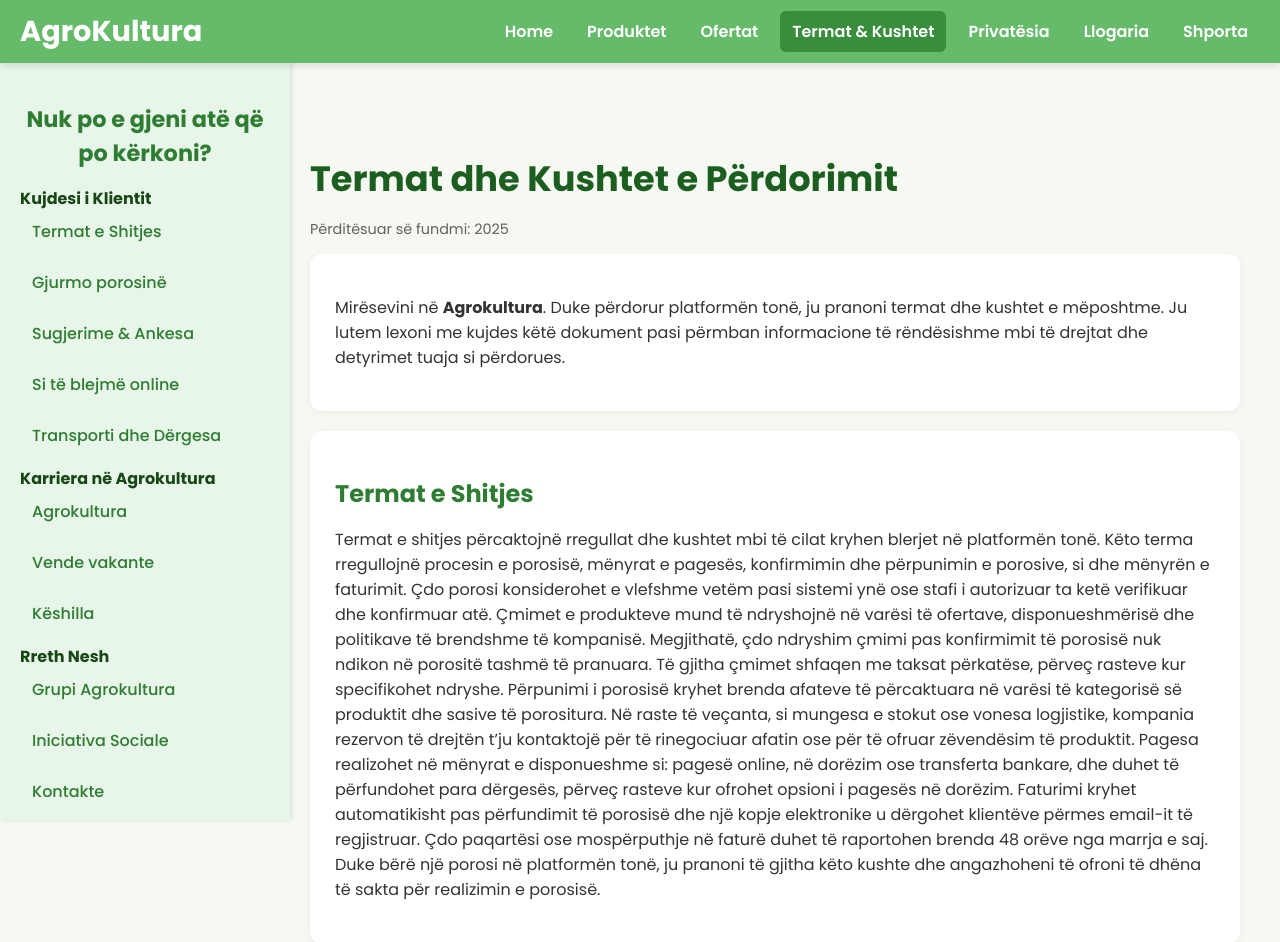
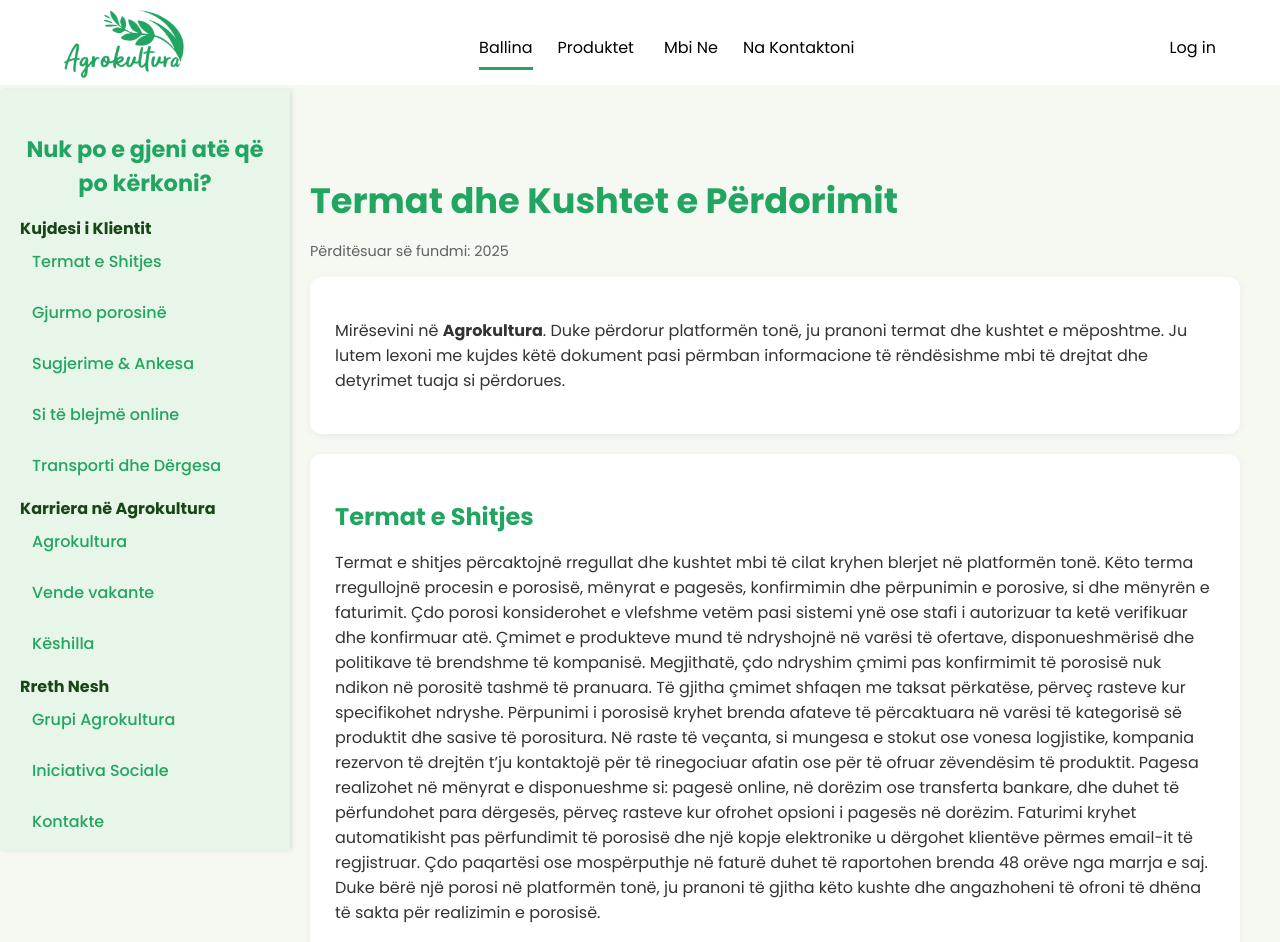
Before and after one commit to Ediin-K/agrokultura, a plain HTML site: page frontend/assets/html/terms-conditions.html in a window 1280 px wide. Shown: the top 942 px of the page. Drawn offline with Linux system fonts and the light colour scheme.

Commit message:
style + paths small changes

```diff
--- a/frontend/assets/css/Terms-Conditions.css
+++ b/frontend/assets/css/Terms-Conditions.css
@@ -12,54 +12,106 @@
 	color: #333;
 }
 
-.top-nav {
+.navbar {
 	display: flex;
 	justify-content: space-between;
 	align-items: center;
-	background-color: #66bb6a;
-	padding: 10px 20px;
-	position: sticky;
-	top: 0;
-	z-index: 1000;
-	box-shadow: 0 3px 6px rgba(0, 0, 0, 0.1);
-	flex-wrap: wrap;
+	background: white;
+	padding: 10px 5%;
+	font-size: 16px;
+	margin: 0;
+	padding: 0;
+	box-sizing: border-box;
+	font-family: "Poppins", sans-serif;
+	font-weight: 400;
 }
 
-.top-nav .logo a {
-	font-size: 1.8rem;
-	font-weight: bold;
-	color: white;
-	text-decoration: none;
-	margin-bottom: 5px;
+.navbar {
+	display: flex;
+	justify-content: space-between;
+	align-items: center;
+	background: white;
+	padding: 0px 5%;
+	padding-top: 10px;
+	font-size: 16px;
 }
 
+.active {
+	border-bottom: 3px solid #22a561;
+}
 .nav-links {
+	list-style: none;
 	display: flex;
-	flex-wrap: wrap;
-	gap: 10px;
+	justify-content: center;
+	align-items: center;
+	gap: 25px;
+	padding: 0;
+}
+
+.nav-links a:hover {
+	color: #22a561;
+}
+
+.dropdown-menu a:hover {
+	color: white;
+}
+
+.nav-links ul:first-child a:hover {
+	color: #fff;
 }
 
 .nav-links a {
-	padding: 8px 12px;
-	color: white;
+	color: black;
 	text-decoration: none;
-	font-weight: 600;
-	border-radius: 6px;
-	transition: all 0.3s ease;
+	padding: 8px 0;
 }
 
-.nav-links a:hover {
-	background-color: #388e3c;
-	transform: translateY(-2px);
-	box-shadow: 0 3px 6px rgba(0, 0, 0, 0.2);
+.cart-section {
+	display: flex;
+	list-style: none;
+	text-decoration: none;
+	align-items: center;
+	justify-content: center;
+	color: black;
+	transition: 0.3s ease;
+	gap: 20px;
 }
-.nav-links a.active {
-	background-color: #388e3c;
+
+#produktet {
+	display: flex;
+	align-items: center;
+	justify-content: center;
+	gap: 5px;
+}
+
+.dropdown {
+	position: relative;
+}
+
+.dropdown-menu {
+	display: none;
+	position: absolute;
+	top: 100%;
+	left: 0;
+	background: #22a561;
+	list-style: none;
+	padding: 10px 0;
+	min-width: 150px;
+}
+
+.dropdown-menu li a {
+	display: block;
+	padding: 8px 15px;
+	color: white;
+}
+
+.dropdown:hover .dropdown-menu {
+	display: block;
 }
 
 .sidebar-nav {
 	position: fixed;
-	top: 60px;
+	top: 90px;
 	left: 0;
 	width: 250px;
 	height: calc(100vh - 80px);
@@ -69,8 +121,18 @@
 	box-shadow: 2px 0 5px rgba(0, 0, 0, 0.1);
 }
 
+.sidebar-nav::-webkit-scrollbar {
+	background-color: rgb(232, 245, 233);
+	width: 7px;
+}
+
+.sidebar-nav::-webkit-scrollbar-thumb {
+	background-color: #22a561;
+	border-radius: 20px;
+	width: 2px;
+}
 .sidebar-nav h3 {
-	color: #2e7d32;
+	color: #22a561;
 	margin-bottom: 15px;
 	text-align: center;
 	font-size: 1.4em;
@@ -88,7 +150,7 @@
 .sidebar-nav a {
 	display: block;
 	padding: 8px 12px;
-	color: #2e7d32;
+	color: #22a561;
 	text-decoration: none;
 	border-radius: 8px;
 	transition: all 0.3s ease;
@@ -102,7 +164,7 @@
 }
 
 .sidebar-nav a.active {
-	background-color: #388e3c;
+	background-color: #22a561;
 	color: #fff;
 }
 
@@ -113,7 +175,7 @@
 
 .page-header h1 {
 	font-size: 2.2em;
-	color: #1b5e20;
+	color: #22a561;
 	margin-bottom: 10px;
 }
 
@@ -142,7 +204,7 @@
 }
 
 section h2 {
-	color: #2e7d32;
+	color: #22a561;
 	margin-bottom: 15px;
 }
 
@@ -150,7 +212,7 @@
 	text-align: center;
 	padding: 25px 10px;
 	background-color: #e8f5e9;
-	color: #2e7d32;
+	color: #22a561;
 	margin-top: 40px;
 	border-top: 1px solid #c8e6c9;
 }
--- a/frontend/assets/html/terms-conditions.html
+++ b/frontend/assets/html/terms-conditions.html
@@ -10,20 +10,32 @@
 
 <body>
 	<div class="page-wrap">
-    <header class="top-nav">
+		<nav class="navbar">
 			<div class="logo">
-        <a href="index.html">AgroKultura</a>
+				<a href="../../../index.html"><img src="../images/logo-2.png" width="120px" alt="logo" /></a>
 			</div>
-      <nav class="nav-links">
-        <a href="index.html">Home</a>
-        <a href="products.html">Produktet</a>
-        <a href="offers.html">Ofertat</a>
-        <a href="about.html" class="active">Termat & Kushtet</a>
-        <a href="Policy.html">Privatësia</a>
-        <a href="account.html">Llogaria</a>
-        <a href="cart.html">Shporta</a>
+			<ul class="nav-links">
+				<li><a href="../../../index.html" class="active">Ballina</a></li>
+				<li class="dropdown">
+					<a href="#" id="produktet">Produktet <i class="bi bi-chevron-down" style="font-size: 1rem;"></i></a>
+					<ul class="dropdown-menu">
+						<li><a href="#">Mjete</a></li>
+						<li><a href="#">Ngjyra & Furnizim</a></li>
+						<li><a href="#">Gypa</a></li>
+						<li><a href="#">Hidraulike</a></li>
+						<li><a href="#">Elektrike</a></li>
+					</ul>
+				</li>
+				<li><a href="#">Mbi Ne</a></li>
+				<li><a href="#">Na Kontaktoni</a></li>
+			</ul>
+			<div class="cart-section nav-links">
+				<a href="#"><i class="bi bi-cart" style="font-size: 1.3rem;"></i></a>
+				<ul class="nav-links">
+					<li><a href="#">Log in</a></li>
+				</ul>
+			</div>
 		</nav>
-    </header>
 
 		<aside class="sidebar-nav">
 			<h3>Nuk po e gjeni atë që po kërkoni?</h3>
@@ -84,63 +96,85 @@
 			</header>
 
 			<section class="intro">
-        <p>Mirësevini në <strong>Agrokultura</strong>. Duke përdorur platformën tonë, ju pranoni termat dhe kushtet e
-          mëposhtme. Ju lutem lexoni me kujdes këtë dokument pasi përmban informacione të rëndësishme mbi të drejtat dhe
+				<p>Mirësevini në <strong>Agrokultura</strong>. Duke përdorur platformën tonë, ju pranoni termat dhe
+					kushtet e
+					mëposhtme. Ju lutem lexoni me kujdes këtë dokument pasi përmban informacione të rëndësishme mbi të
+					drejtat dhe
 					detyrimet tuaja si përdorues.</p>
 			</section>
 
 			<section id="termat-shitjes">
 				<h2>Termat e Shitjes</h2>
-        <p>Termat e shitjes përcaktojnë rregullat dhe kushtet mbi të cilat kryhen blerjet në platformën tonë. Këto terma
-          rregullojnë procesin e porosisë, mënyrat e pagesës, konfirmimin dhe përpunimin e porosive, si dhe mënyrën e
-          faturimit. Çdo porosi konsiderohet e vlefshme vetëm pasi sistemi ynë ose stafi i autorizuar ta ketë verifikuar
+				<p>Termat e shitjes përcaktojnë rregullat dhe kushtet mbi të cilat kryhen blerjet në platformën tonë.
+					Këto terma
+					rregullojnë procesin e porosisë, mënyrat e pagesës, konfirmimin dhe përpunimin e porosive, si dhe
+					mënyrën e
+					faturimit. Çdo porosi konsiderohet e vlefshme vetëm pasi sistemi ynë ose stafi i autorizuar ta ketë
+					verifikuar
 					dhe konfirmuar atë.
 
-          Çmimet e produkteve mund të ndryshojnë në varësi të ofertave, disponueshmërisë dhe politikave të brendshme të
-          kompanisë. Megjithatë, çdo ndryshim çmimi pas konfirmimit të porosisë nuk ndikon në porositë tashmë të
+					Çmimet e produkteve mund të ndryshojnë në varësi të ofertave, disponueshmërisë dhe politikave të
+					brendshme të
+					kompanisë. Megjithatë, çdo ndryshim çmimi pas konfirmimit të porosisë nuk ndikon në porositë tashmë
+					të
 					pranuara. Të gjitha çmimet shfaqen me taksat përkatëse, përveç rasteve kur specifikohet ndryshe.
 
-          Përpunimi i porosisë kryhet brenda afateve të përcaktuara në varësi të kategorisë së produktit dhe sasive të
-          porositura. Në raste të veçanta, si mungesa e stokut ose vonesa logjistike, kompania rezervon të drejtën t’ju
-          kontaktojë për të rinegociuar afatin ose për të ofruar zëvendësim të produktit. Pagesa realizohet në mënyrat e
-          disponueshme si: pagesë online, në dorëzim ose transferta bankare, dhe duhet të përfundohet para dërgesës,
+					Përpunimi i porosisë kryhet brenda afateve të përcaktuara në varësi të kategorisë së produktit dhe
+					sasive të
+					porositura. Në raste të veçanta, si mungesa e stokut ose vonesa logjistike, kompania rezervon të
+					drejtën t’ju
+					kontaktojë për të rinegociuar afatin ose për të ofruar zëvendësim të produktit. Pagesa realizohet në
+					mënyrat e
+					disponueshme si: pagesë online, në dorëzim ose transferta bankare, dhe duhet të përfundohet para
+					dërgesës,
 					përveç rasteve kur ofrohet opsioni i pagesës në dorëzim.
 
-          Faturimi kryhet automatikisht pas përfundimit të porosisë dhe një kopje elektronike u dërgohet klientëve
-          përmes email-it të regjistruar. Çdo paqartësi ose mospërputhje në faturë duhet të raportohen brenda 48 orëve
-          nga marrja e saj. Duke bërë një porosi në platformën tonë, ju pranoni të gjitha këto kushte dhe angazhoheni të
+					Faturimi kryhet automatikisht pas përfundimit të porosisë dhe një kopje elektronike u dërgohet
+					klientëve
+					përmes email-it të regjistruar. Çdo paqartësi ose mospërputhje në faturë duhet të raportohen brenda
+					48 orëve
+					nga marrja e saj. Duke bërë një porosi në platformën tonë, ju pranoni të gjitha këto kushte dhe
+					angazhoheni të
 					ofroni të dhëna të sakta për realizimin e porosisë.</p>
 			</section>
 			</section>
 
 			<section id="gjurmo-porosine">
 				<h2>Gjurmo porosinë</h2>
-        <p>Pasi një porosi përpunohet, klienti merr një kod gjurmimi përmes email-it ose llogarisë së tij. Ky kod
-          mundëson ndjekjen e statusit të dërgesës në kohë reale deri në momentin e dorëzimit. Në raste të veçanta, mund
+				<p>Pasi një porosi përpunohet, klienti merr një kod gjurmimi përmes email-it ose llogarisë së tij. Ky
+					kod
+					mundëson ndjekjen e statusit të dërgesës në kohë reale deri në momentin e dorëzimit. Në raste të
+					veçanta, mund
 					të kërkohen informacione shtesë nga shërbimi i klientit.</p>
 			</section>
 			</section>
 
 			<section id="sugjerime-ankesa">
 				<h2>Sugjerime dhe Ankesa</h2>
-        <p>Klientët mund të paraqesin sugjerime ose ankesa nëpërmjet formularit të kontaktit ose email-it tonë zyrtar.
-          Çdo ankesë trajtohet brenda një afati standard prej 48 orësh. Qëllimi ynë është të përmirësojmë vazhdimisht
+				<p>Klientët mund të paraqesin sugjerime ose ankesa nëpërmjet formularit të kontaktit ose email-it tonë
+					zyrtar.
+					Çdo ankesë trajtohet brenda një afati standard prej 48 orësh. Qëllimi ynë është të përmirësojmë
+					vazhdimisht
 					cilësinë e shërbimeve tona.</p>
 			</section>
 			</section>
 
 			<section id="si-te-blej">
 				<h2>Si të blejmë online</h2>
-        <p>Për të kryer një blerje online, zgjidhni produktin, shtojeni në shportë dhe ndiqni procesin e pagesës.
-          Platforma ofron metoda të ndryshme pagese dhe një sistem të sigurt për transaksione. Pasi përfundon porosia,
+				<p>Për të kryer një blerje online, zgjidhni produktin, shtojeni në shportë dhe ndiqni procesin e
+					pagesës.
+					Platforma ofron metoda të ndryshme pagese dhe një sistem të sigurt për transaksione. Pasi përfundon
+					porosia,
 					ju do të merrni një email konfirmimi.</p>
 			</section>
 			</section>
 
 			<section id="transporti">
 				<h2>Transporti dhe Dërgesa</h2>
-        <p>Dërgesat realizohen brenda 1-5 ditëve të punës në varësi të destinacionit. Bashkëpunojmë me kompani të
-          certifikuara logjistike për një proces të sigurt dhe të shpejtë. Tarifat e transportit variojnë sipas peshës
+				<p>Dërgesat realizohen brenda 1-5 ditëve të punës në varësi të destinacionit. Bashkëpunojmë me kompani
+					të
+					certifikuara logjistike për një proces të sigurt dhe të shpejtë. Tarifat e transportit variojnë
+					sipas peshës
 					dhe lokacionit të klientit.</p>
 			</section>
 			</section>
@@ -161,13 +195,15 @@
 			<section id="keshilla">
 				<h2>Këshilla</h2>
 				<p>Ne ofrojmë këshilla për zhvillimin e karrierës, mënyrën e aplikimit dhe përgatitjen për intervista.
-          Kandidatëve u rekomandohet të përgatisin dokumentacion të plotë dhe të jenë të informuar mbi kompaninë.</p>
+					Kandidatëve u rekomandohet të përgatisin dokumentacion të plotë dhe të jenë të informuar mbi
+					kompaninë.</p>
 			</section>
 			</section>
 
 			<section id="grupi-agrokultura">
 				<h2>Grupi Agrokultura</h2>
-        <p>Grupi Agrokultura është një ndërmarrje me traditë shumëvjeçare në fushën e tregtisë dhe shërbimeve. Me vizion
+				<p>Grupi Agrokultura është një ndërmarrje me traditë shumëvjeçare në fushën e tregtisë dhe shërbimeve.
+					Me vizion
 					strategjik dhe investime të vazhdueshme, grupi synon të rrisë cilësinë dhe inovacionin në treg.</p>
 			</section>
 			</section>
@@ -181,43 +217,50 @@
 
 			<section id="kontakte">
 				<h2>Kontakte</h2>
-        <p>Për ndihmë ose informacione shtesë, na kontaktoni përmes email-it, telefonit ose duke vizituar një nga pikat
+				<p>Për ndihmë ose informacione shtesë, na kontaktoni përmes email-it, telefonit ose duke vizituar një
+					nga pikat
 					tona fizike. Stafi ynë është gjithmonë i gatshëm t’ju ndihmojë.</p>
 			</section>
 			</section>
 
 			<section id="privatesia">
 				<h2>Mbrojtja e privatësisë</h2>
-        <p>Ne i trajtojmë të dhënat personale me përgjegjësi dhe përputhje të plotë me politikat ligjore. Informacioni
-          juaj ruhet në mënyrë të sigurt dhe përdoret vetëm për qëllimet e përmendura në politikën tonë të privatësisë.
+				<p>Ne i trajtojmë të dhënat personale me përgjegjësi dhe përputhje të plotë me politikat ligjore.
+					Informacioni
+					juaj ruhet në mënyrë të sigurt dhe përdoret vetëm për qëllimet e përmendura në politikën tonë të
+					privatësisë.
 				</p>
 			</section>
 			</section>
 
 			<section id="blerja-keste">
 				<h2>Blerja me këste</h2>
-        <p>Ofrrojmë mundësi blerjeje me këste për produkte të caktuara. Këto plane varen nga partnerët financiarë dhe
+				<p>Ofrrojmë mundësi blerjeje me këste për produkte të caktuara. Këto plane varen nga partnerët
+					financiarë dhe
 					mund të kërkojnë dokumentacion shtesë për verifikim.</p>
 			</section>
 			</section>
 
 			<section id="video-live">
 				<h2>Video Live Chat</h2>
-        <p>Përdorni shërbimin tonë të Video Live Chat për konsultim të drejtpërdrejtë me operatorët tanë. Ky shërbim
+				<p>Përdorni shërbimin tonë të Video Live Chat për konsultim të drejtpërdrejtë me operatorët tanë. Ky
+					shërbim
 					ndihmon në zgjedhjen e produkteve dhe ofron asistencë të personalizuar.</p>
 			</section>
 			</section>
 
 			<section id="sherbime-hipermarket">
 				<h2>Shërbime në Hipermarket</h2>
-        <p>Hipermarketet tona ofrojnë shërbime të ndryshme si këshillim teknik, paketim të produkteve dhe asistencë
+				<p>Hipermarketet tona ofrojnë shërbime të ndryshme si këshillim teknik, paketim të produkteve dhe
+					asistencë
 					profesionale për klientët.</p>
 			</section>
 			</section>
 
 			<section id="arkitekt-online">
 				<h2>Arkitekt Online</h2>
-        <p>Arkitekti ynë online ju ofron këshilla profesioniste për projekte të vogla dhe të mesme. Mund të dërgoni
+				<p>Arkitekti ynë online ju ofron këshilla profesioniste për projekte të vogla dhe të mesme. Mund të
+					dërgoni
 					plane, foto ose ide për të marrë rekomandime të sakta.</p>
 			</section>
 			</section>
@@ -231,14 +274,16 @@
 
 			<section id="historiku">
 				<h2>Historiku i porosive</h2>
-        <p>Klientët mund të qasen në historikun e porosive për të parë blerjet e kaluara, statusin e tyre dhe dokumentet
+				<p>Klientët mund të qasen në historikun e porosive për të parë blerjet e kaluara, statusin e tyre dhe
+					dokumentet
 					përkatëse si faturat.</p>
 			</section>
 			</section>
 
 			<section id="wishlist">
 				<h2>Lista e dëshirave</h2>
-        <p>Lista e dëshirave lejon klientët të ruajnë produkte për blerje të mundshme në të ardhmen. Artikujt mund të
+				<p>Lista e dëshirave lejon klientët të ruajnë produkte për blerje të mundshme në të ardhmen. Artikujt
+					mund të
 					shtohen ose hiqen me lehtësi.</p>
 			</section>
 			</section>
```
Also changed, not shown: frontend/assets/html/policy.html (+2 -2 lines), index.html (+4 -4 lines). Lines whose indentation alone changed are shown as unchanged.
